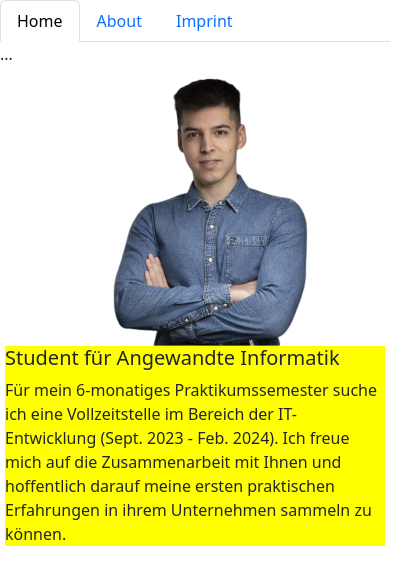
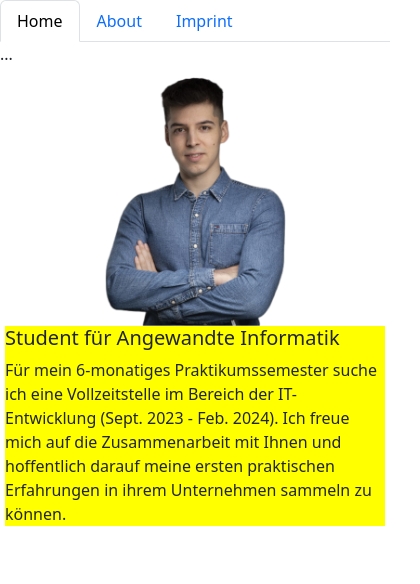
Before and after one commit to julianertle/Website, a React (Create React App) app: page / in a window 390 px wide. Shown: the top 584 px of the page, 420 px wide, since content can reach past the window. Built offline with nearby package versions, Linux system fonts and the light colour scheme.

Commit message:
added a responsive design to portrait-style

```diff
--- a/src/components/styles.css
+++ b/src/components/styles.css
@@ -3,13 +3,26 @@
     max-width: 80%;
     min-width: 380px;
     margin: 0 auto;
-  }
+}
 
+/* Default styles for screens larger than 720px wide */
 .portrait-style {
     max-width: 45%;
-    min-width: 420px;
+    min-width: 768px;
+    display: block;
+    /* Ensure the image is treated as a block element */
+}
 
-    margin-left: auto;
-    margin-right: auto;
-    display: block; /* Ensure the image is treated as a block element */
+/* Media query for screens up to 720px wide */
+@media (max-width: 768px) {
+    .portrait-style {
+        max-width: 100%;
+        /* Adjust to full width on smaller screens */
+        min-width: 0;
+        /* Remove the minimum width on smaller screens */
+        display: block;
+        /* Ensure the image is treated as a block element */
+        margin-left: auto;
+        margin-right: auto;
+    }
 }
```
